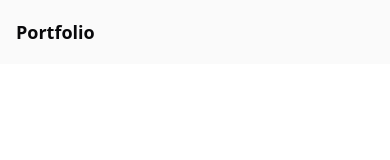
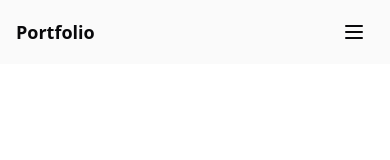
Before and after one commit to Babacarsar/portofolio, a React (Vite) app: page /about in a window 390 px wide. Shown: the top 160 px of the page. Built offline with nearby package versions, Linux system fonts and the light colour scheme.

Commit message:
Fix codebase error
The AI edits did not result in any changes to the codebase.

```diff
--- a/src/components/layout/Navigation.tsx
+++ b/src/components/layout/Navigation.tsx
@@ -2,9 +2,11 @@
 import React, { useState, useEffect } from 'react';
 import { cn } from "@/lib/utils";
 import { Link } from 'react-router-dom';
+import { Menu, X } from 'lucide-react';
 
 const Navigation = () => {
   const [isScrolled, setIsScrolled] = useState(false);
+  const [isMobileMenuOpen, setIsMobileMenuOpen] = useState(false);
 
   useEffect(() => {
     const handleScroll = () => {
@@ -14,6 +16,10 @@ const Navigation = () => {
     window.addEventListener('scroll', handleScroll);
     return () => window.removeEventListener('scroll', handleScroll);
   }, []);
+
+  const toggleMobileMenu = () => {
+    setIsMobileMenuOpen(!isMobileMenuOpen);
+  };
 
   return (
     <nav className={cn(
@@ -25,6 +31,8 @@ const Navigation = () => {
           <Link to="/" className="text-lg font-semibold">
             Portfolio
           </Link>
+
+          {/* Desktop Menu */}
           <div className="hidden sm:flex space-x-8">
             <Link to="/about" className="text-sm hover:text-primary transition-colors">
               À propos
@@ -45,7 +53,42 @@ const Navigation = () => {
               Contact
             </Link>
           </div>
+
+          {/* Mobile Menu Button */}
+          <button
+            className="sm:hidden p-2 focus:outline-none"
+            onClick={toggleMobileMenu}
+            aria-label={isMobileMenuOpen ? "Close menu" : "Open menu"}
+          >
+            {isMobileMenuOpen ? <X size={24} /> : <Menu size={24} />}
+          </button>
         </div>
+
+        {/* Mobile Menu Dropdown */}
+        {isMobileMenuOpen && (
+          <div className="sm:hidden bg-background/95 backdrop-blur-md shadow-md rounded-b-lg">
+            <div className="flex flex-col space-y-4 p-4">
+              <Link to="/about" className="text-sm hover:text-primary transition-colors" onClick={() => setIsMobileMenuOpen(false)}>
+                À propos
+              </Link>
+              <Link to="/experience" className="text-sm hover:text-primary transition-colors" onClick={() => setIsMobileMenuOpen(false)}>
+                Expérience
+              </Link>
+              <Link to="/projects" className="text-sm hover:text-primary transition-colors" onClick={() => setIsMobileMenuOpen(false)}>
+                Projets
+              </Link>
+              <Link to="/certifications" className="text-sm hover:text-primary transition-colors" onClick={() => setIsMobileMenuOpen(false)}>
+                Certifications
+              </Link>
+              <Link to="/skills" className="text-sm hover:text-primary transition-colors" onClick={() => setIsMobileMenuOpen(false)}>
+                Compétences
+              </Link>
+              <Link to="/contact" className="text-sm hover:text-primary transition-colors" onClick={() => setIsMobileMenuOpen(false)}>
+                Contact
+              </Link>
+            </div>
+          </div>
+        )}
       </div>
     </nav>
   );
```
